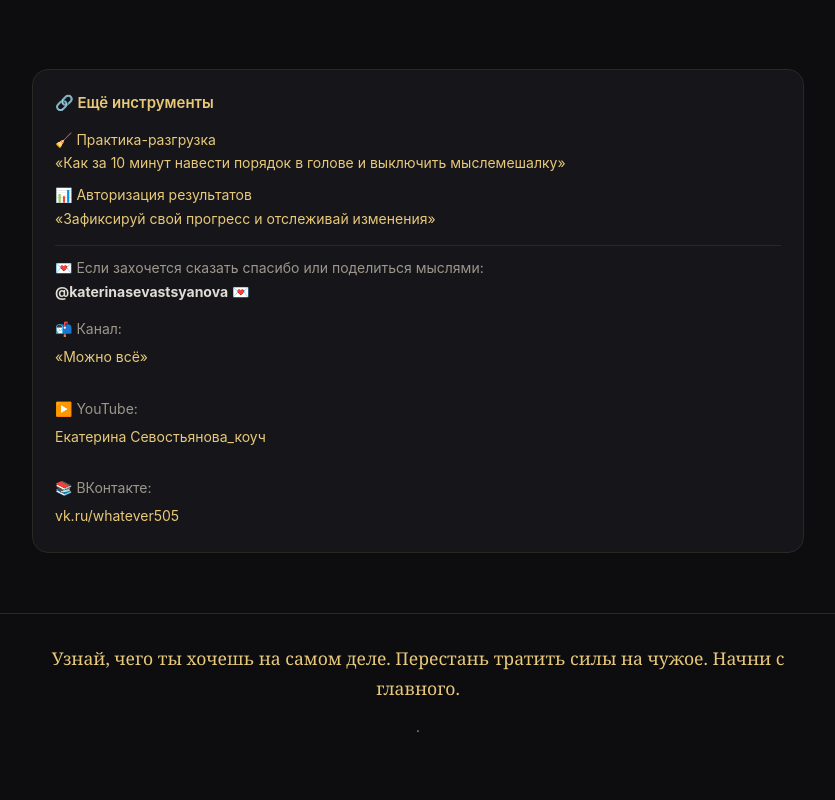
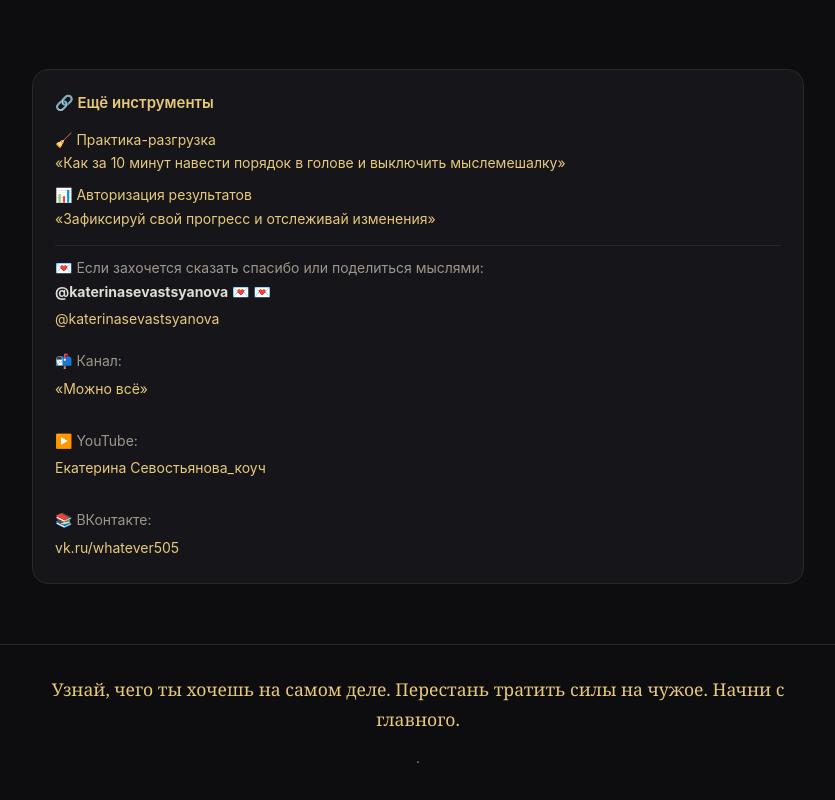
Before and after one commit to sevastsyanova-cell/wish, a plain HTML site: page index.html in a window 1280 px wide. Shown: the part 2924-3724 px from the top of the page, without its empty margins (222-1057 px from the left). Before the commit the page ends 3693 px from the top, so only its background shows below. Drawn offline with Linux system fonts and the light colour scheme.

Commit message:
index.html

```diff
--- a/index.html
+++ b/index.html
@@ -930,7 +930,7 @@
                 </a>
                 <div class="author">
                     💌 Если захочется сказать спасибо или поделиться мыслями:<br>
-                    <strong>@katerinasevastsyanova</strong> 💌
+                    <strong>@katerinasevastsyanova</strong> 💌  💌 <a href="https://t.me/katerinasevastsyanova" target="_blank" style="color:var(--gold-light);text-decoration:none;">@katerinasevastsyanova</a>
                 </div>
                 <div class="author" style="border-top: none; margin-top: 4px;">
                     📬 Канал: <a href="https://t.me/vsemozhnomne" target="_blank">«Можно всё»</a><br>
```
